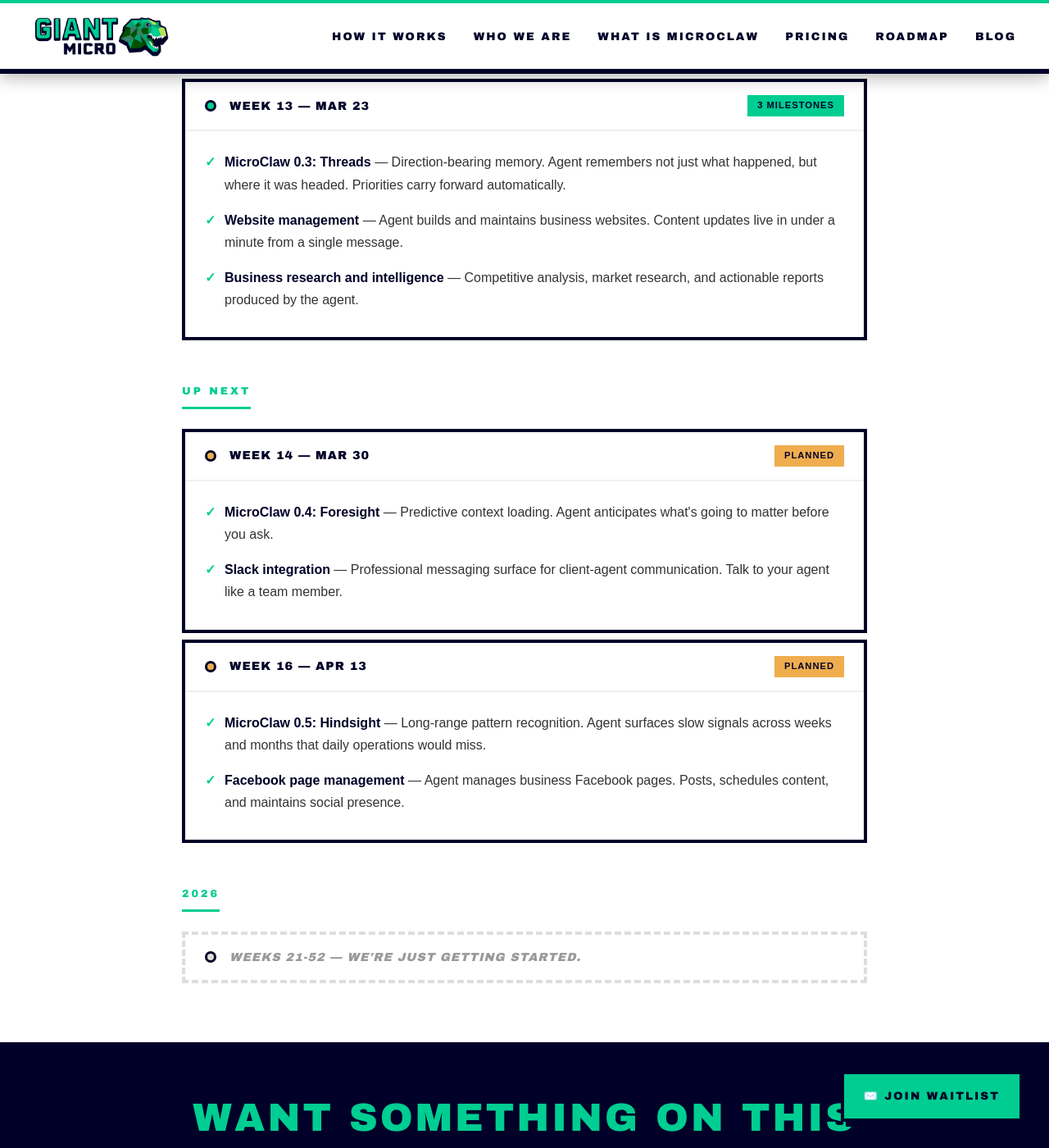
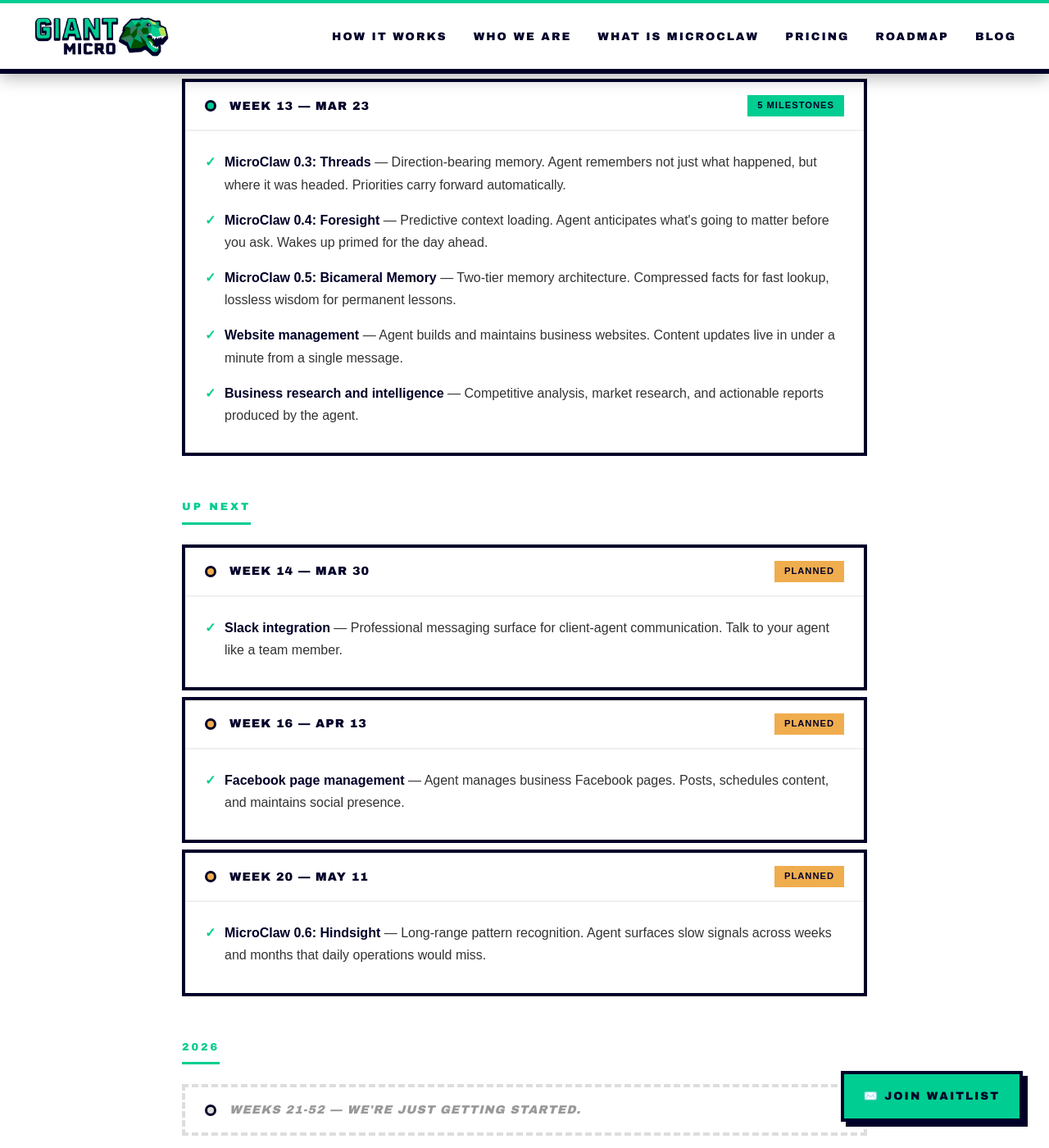
Before and after one commit to giant-micro/giant-micro.github.io, a Jekyll site: the page built from roadmap.html, in a window 1280 px wide and 1400 px high, scrolled down 1099 px. Shown: the whole window at 82% size. Built offline with Jekyll 4.4.1, drawn with Linux system fonts in a browser that asks for light colours.

Commit message:
Update MicroClaw versions: 0.4 Foresight + 0.5 Bicameral Memory shipped, 0.6 Hindsight planned

```diff
--- a/roadmap.html
+++ b/roadmap.html
@@ -72,11 +72,13 @@ title: Roadmap
             <summary class="timeline-summary">
                 <span class="timeline-dot done"></span>
                 <span class="timeline-week-label">Week 13 — Mar 23</span>
-                <span class="timeline-tag shipped">3 milestones</span>
+                <span class="timeline-tag shipped">5 milestones</span>
             </summary>
             <div class="timeline-content">
                 <ul>
                     <li><strong>MicroClaw 0.3: Threads</strong> — Direction-bearing memory. Agent remembers not just what happened, but where it was headed. Priorities carry forward automatically.</li>
+                    <li><strong>MicroClaw 0.4: Foresight</strong> — Predictive context loading. Agent anticipates what's going to matter before you ask. Wakes up primed for the day ahead.</li>
+                    <li><strong>MicroClaw 0.5: Bicameral Memory</strong> — Two-tier memory architecture. Compressed facts for fast lookup, lossless wisdom for permanent lessons.</li>
                     <li><strong>Website management</strong> — Agent builds and maintains business websites. Content updates live in under a minute from a single message.</li>
                     <li><strong>Business research and intelligence</strong> — Competitive analysis, market research, and actionable reports produced by the agent.</li>
                 </ul>
@@ -111,8 +111,20 @@ title: Roadmap
             </summary>
             <div class="timeline-content">
                 <ul>
-                    <li><strong>MicroClaw 0.5: Hindsight</strong> — Long-range pattern recognition. Agent surfaces slow signals across weeks and months that daily operations would miss.</li>
                     <li><strong>Facebook page management</strong> — Agent manages business Facebook pages. Posts, schedules content, and maintains social presence.</li>
+                </ul>
+            </div>
+        </details>
+
+        <details class="timeline-week" open>
+            <summary class="timeline-summary">
+                <span class="timeline-dot upcoming"></span>
+                <span class="timeline-week-label">Week 20 — May 11</span>
+                <span class="timeline-tag upcoming-tag">planned</span>
+            </summary>
+            <div class="timeline-content">
+                <ul>
+                    <li><strong>MicroClaw 0.6: Hindsight</strong> — Long-range pattern recognition. Agent surfaces slow signals across weeks and months that daily operations would miss.</li>
                 </ul>
             </div>
         </details>
```
Also changed, not shown: other parts of roadmap.html (+0 -2 lines), microclaw.html (+11 -3 lines).
